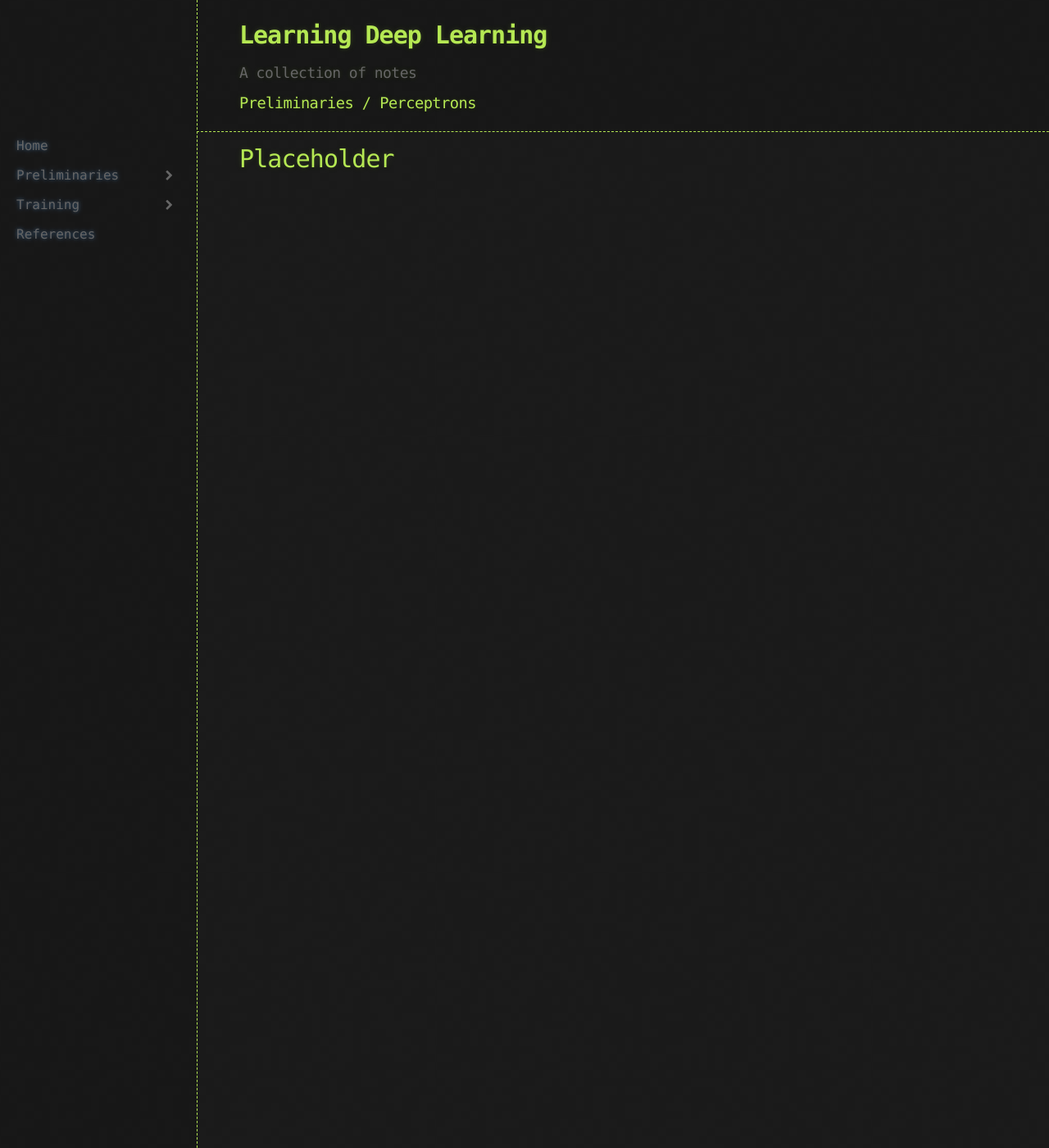
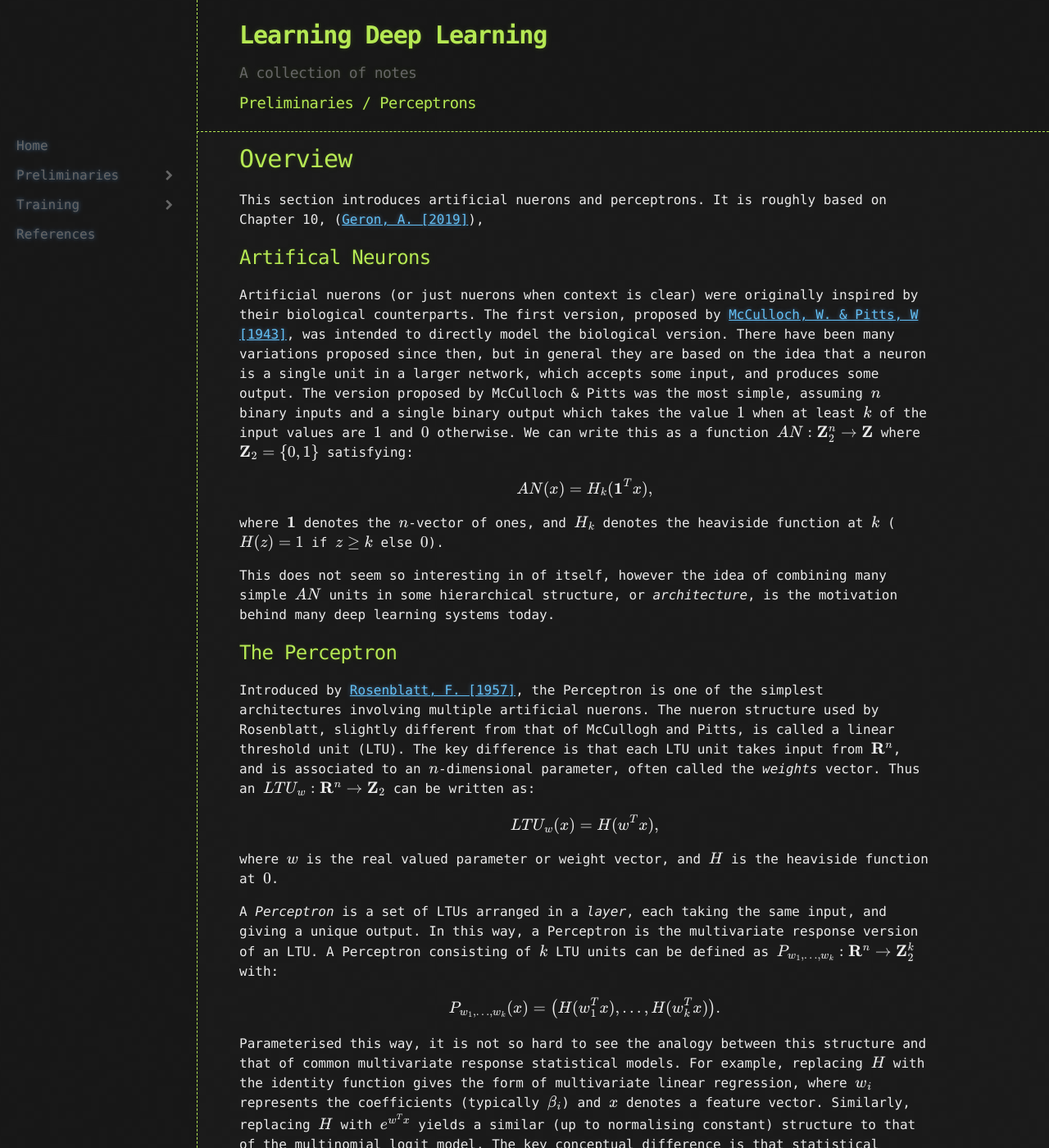
Before and after one commit to kieranfmaguire/kieranfmaguire.github.io, a Jekyll site: the page built from sections/preliminaries/perceptrons.md, in a window 1280 px wide and 1400 px high. Shown: the whole window at 82% size. Built offline with Jekyll 4.4.1, drawn with Linux system fonts in a browser that asks for light colours; formulas are drawn with MathJax 3; some of the changed text lies outside the part shown.

Commit message:
Started adding content to Perceptrons page

```diff
--- a/sections/index.html
+++ /dev/null
@@ -1,4 +0,0 @@
----
-layout: default
----
-# Placeholder
--- a/sections/preliminaries/perceptrons.md
+++ b/sections/preliminaries/perceptrons.md
@@ -2,4 +2,68 @@
 title: "Preliminaries / Perceptrons"
 layout: default
 ---
-# Placeholder
+
+# Overview
+
+This section introduces artificial nuerons and perceptrons. It is roughly based on Chapter 10, ([Geron, A. \[2019\]](/sections/references/#Geron_A)),
+
+## Artifical Neurons
+
+Artificial nuerons (or just nuerons when context is clear) were
+originally inspired by their biological counterparts. The first version, proposed by
+ [McCulloch, W. & Pitts, W \[1943\]](/sections/references/#McCulloch_Pitts), was intended to directly model
+the biological version. There have been many variations proposed since then,
+but in general they are based on the idea that a neuron is a single unit in
+a larger network, which
+accepts some input, and produces some output. The version proposed by McCulloch & Pitts was
+the most simple, assuming $n$ binary inputs and a single binary output which
+takes the value $1$ when at least $k$ of the input values are $1$ and $0$
+otherwise. We can write this as a function  $ AN : \mathbf{Z}_2^n \rightarrow \mathbf{Z} $ where $ \mathbf{Z}_2 = \\{0,1\\}$
+satisfying:
+
+$$
+\begin{equation}
+AN(x) = H_k(\mathbf{1}^T x),
+\end{equation}$$
+
+where $\mathbf{1}$ denotes the $n$-vector of ones, and $H_k$ denotes the heaviside
+function at $k$ ($H(z) = 1$ if $z \geq k$ else $0$).
+
+This does not seem so interesting in of itself, however the idea of combining
+many simple $AN$ units in some hierarchical structure, or _architecture_, is the motivation
+behind many deep learning systems today.
+
+## The Perceptron
+
+Introduced by [Rosenblatt, F. \[1957\]](/sections/references/#Rosenblatt_F),
+the Perceptron is one of the simplest architectures involving multiple artificial nuerons. The
+nueron structure used by Rosenblatt, slightly different from that of
+McCullogh and Pitts, is called a linear threshold unit (LTU). The key
+difference is that each LTU unit takes input from $\mathbf{R}^n$, and is
+associated to an $n$-dimensional parameter, often called the _weights_ vector. Thus an
+$LTU_w : \mathbf{R}^n \rightarrow \mathbf{Z}_2$ can be written as:
+
+$$ LTU_w(x) = H(w^T x), $$
+
+where $w$ is the real valued parameter or weight vector, and $H$ is the
+heaviside function at $0$.
+
+A _Perceptron_ is a set of LTUs arranged in a _layer_, each taking the same input, and giving
+a unique output. In this way, a Perceptron is the multivariate response version of an LTU.
+A Perceptron consisting of $k$ LTU units can be defined as
+$P_{w_1,\dots,w_k} : \mathbf{R}^n \rightarrow \mathbf{Z}_2^k$ with:
+
+$$P_{w_1, \dots, w_k}(x) = \left(H(w_1^Tx), \dots, H(w_k^T x)\right).$$
+
+Parameterised this way, it is not so hard to see the analogy between this
+structure and that of common multivariate response statistical models. For
+example, replacing $H$ with the identity function gives the form of
+multivariate linear regression, where $w_i$ represents the coefficients (typically $\beta_i$)
+and $x$ denotes a feature vector. Similarly, replacing $H$ with $e^{w^T x}$
+yields a similar (up to normalising constant) structure to that of the multinomial logit model.
+The key conceptual difference
+is that statistical models are always derived from some underlying assumptions about
+the distribution of the data, while Perceptrons, and more generally machine
+learning models, are not.
+
+More commonly, Perceptions are represented as
```
Also changed, not shown: sections/references/index.md (+9 -1 lines), 1 other file.
